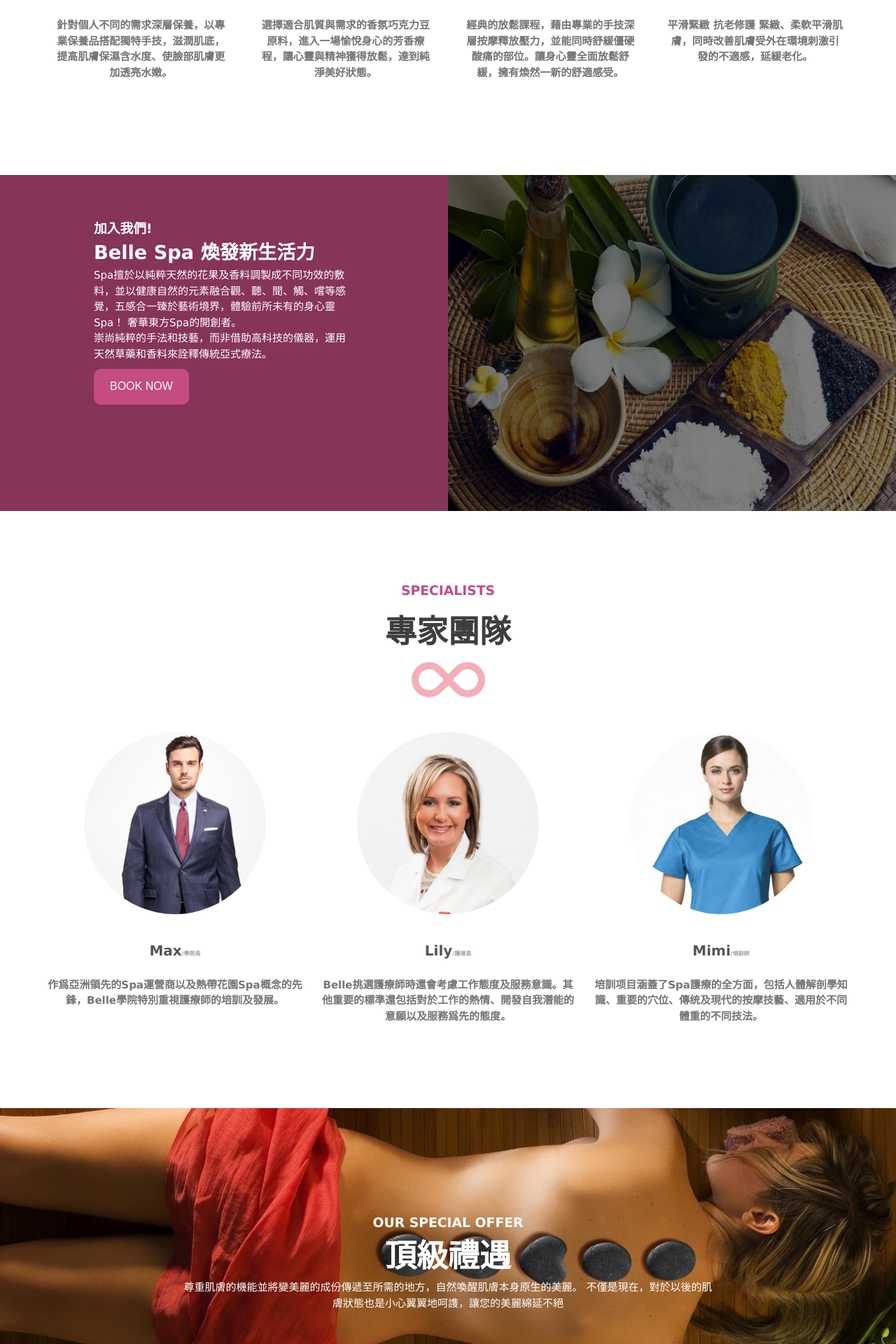
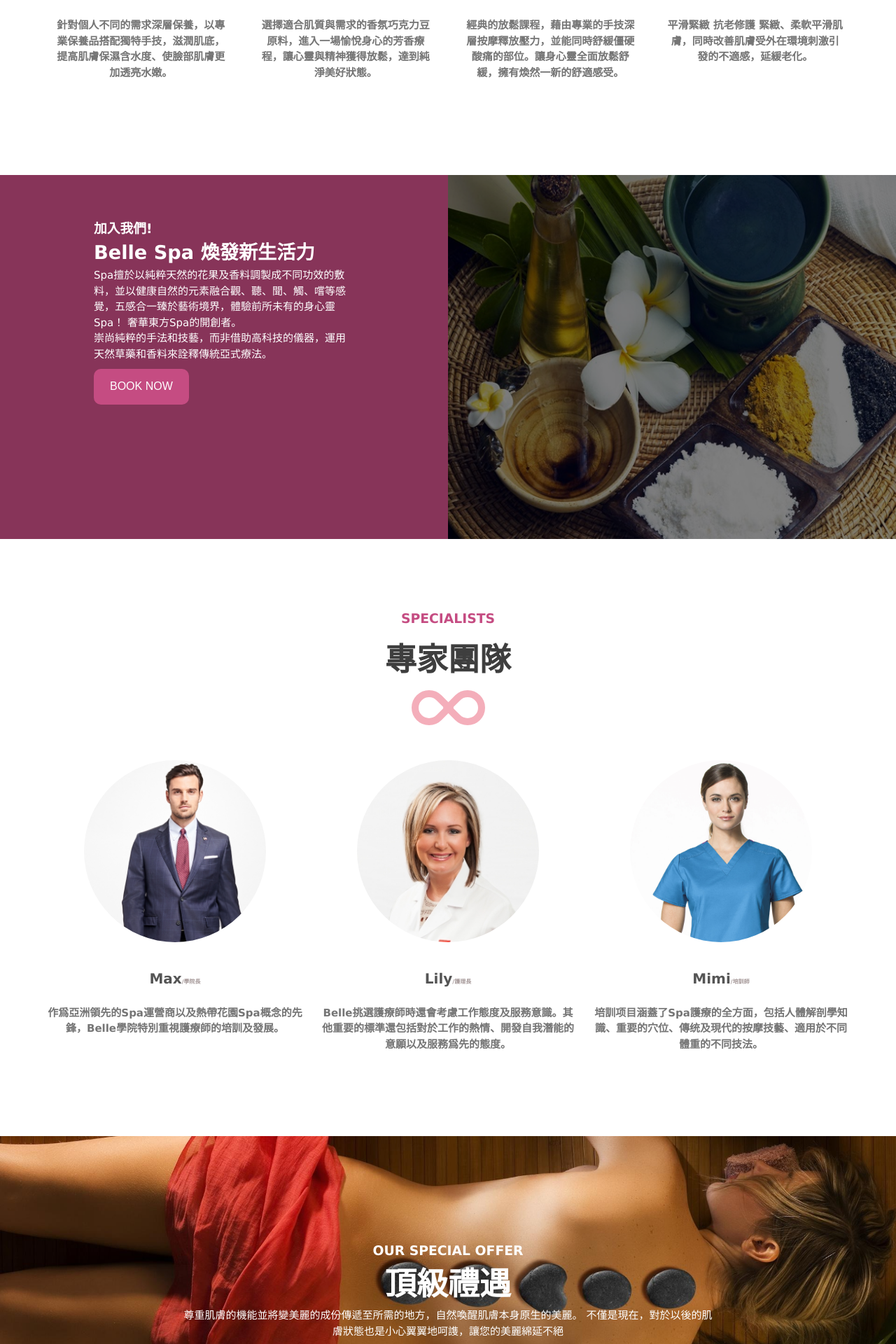
Before and after one commit to Miami11/belle, a PHP site: page / in a window 1280 px wide. Shown: the part 1395-3315 px from the top of the page at 70% size. Run offline with PHP 8.4, Linux system fonts and the light colour scheme; some libraries are stand-ins or nearby versions.

Commit message:
revise detail

```diff
--- a/assets/css/mainstyle.css
+++ b/assets/css/mainstyle.css
@@ -5,7 +5,7 @@
 }
 
 body {
-    font-family: 'Lucida Grande', '標楷體', Helvetica, Arial, sans-serif;
+    font-family: 'Lucida Grande', '思源黑體','細明體', Helvetica, Arial, sans-serif;
     color: #222;
     font-size: 16px;
     line-height: 1.5;
@@ -1124,7 +1124,7 @@
     }
     .color {
         background-color: #873459;
-        height: 70vh;
+        height: 75vh;
 
     }
 
@@ -1132,7 +1132,7 @@
         background-image: url("../images/ingredient.jpg");
         /*padding-bottom: 500px;*/
         background-size: cover;
-        height: 70vh;
+        height: 75vh;
         filter: brightness(50%);
 
     }
@@ -1174,12 +1174,12 @@
     }
     .ServiceBook {
         background-color: rgba(0, 0, 0, .2);
-        height: 103vh;
+        height: 115vh;
         background-size: cover;
         background-position: bottom;
         /*filter: brightness(50%); */
         background-repeat: no-repeat;
-        background-attachment: fixed;
+        /*background-attachment: fixed;*/
         margin-bottom: 80px;
     }
 
@@ -1214,7 +1214,7 @@
     }
     .ServiceBook {
         background-color: rgba(0, 0, 0, .2);
-        height: 85vh;
+        height: 90vh;
         background-size: cover;
         background-position: bottom;
         /*filter: brightness(50%); */
@@ -1264,7 +1264,7 @@
     }
     .color {
         background-color: #873459;
-        height: 60vh;
+        height: 65vh;
 
     }
 
@@ -1272,7 +1272,7 @@
         background-image: url("../images/ingredient.jpg");
         /*padding-bottom: 500px;*/
         background-size: cover;
-        height: 60vh;
+        height: 65vh;
         filter: brightness(50%);
 
     }
@@ -1935,7 +1935,7 @@
     color: white;
 }
 .message{
-    height: 150px;
+    height: 130px;
 }
 
 .join {
--- a/assets/js/main.js
+++ b/assets/js/main.js
@@ -17,7 +17,7 @@
                 items: 3
             },
             1000: {
-                items: 5
+                items: 4
             }
         }
     });
@@ -31,7 +31,7 @@
     });
 
 
-    //視差特效
+    //視差
     var parallax = document.querySelectorAll(".prlx_lyr_1"),
         speed = -0.5;
 
@@ -113,9 +113,9 @@
     element: document.getElementById('element-waypoint'),
     handler: function (direction) {
         //notify(this.element.id + ' triggers at ' + this.triggerPoint)
-        var item = document.getElementById("sBtn");
+       var item = document.getElementById("sBtn");
         item.className += " animated";
-        item.className += " fadeIn";
+        item.className += " fadeInUp";
 
     },
     offset: '75%'
@@ -137,7 +137,7 @@
 
         for (var num in item_array) {
             item_array[num].className += " animated";
-            item_array[num].className += " fadeIn";
+            item_array[num].className += " fadeInUp";
         }
 
     },
@@ -147,22 +147,22 @@
 
 
 
-// new Waypoint({
-//     element: document.getElementById('expert'),
-//     handler: function (direction) {
-//
-//         var obj = document.getElementById('expert');
-//         obj.style.opacity = 1;
-//         var item_array = [];
-//         item_array.push(document.getElementById("expert_item_0"));
-//         item_array.push(document.getElementById("expert_item_1"));
-//         item_array.push(document.getElementById("expert_item_2"));
-//
-//         for (var num in item_array) {
-//             item_array[num].className += " animated";
-//             item_array[num].className += " fadeInUp";
-//         }
-//
-//     },
-//     offset: '75%'
-// })
+new Waypoint({
+    element: document.getElementById('expert'),
+    handler: function (direction) {
+
+        var obj = document.getElementById('expert');
+        obj.style.opacity = 1;
+        var item_array = [];
+        item_array.push(document.getElementById("expert_item_0"));
+        item_array.push(document.getElementById("expert_item_1"));
+        item_array.push(document.getElementById("expert_item_2"));
+
+        for (var num in item_array) {
+            item_array[num].className += " animated";
+            item_array[num].className += " fadeInUp";
+        }
+
+    },
+    offset: '75%'
+})
--- a/contact.php
+++ b/contact.php
@@ -98,7 +98,7 @@
                             </tr>
                             <tr>
                                 <td>
-                                    <input type="text" placeholder="Message*">
+                                    <input class="message" type="text" placeholder="Message*">
                                 </td>
                             </tr>
 
--- a/index.php
+++ b/index.php
@@ -158,11 +158,11 @@
             <h5 class="titleColor">SPECIALISTS</h5>
             <h2 class="Btitle">專家團隊</h2>
             <div class="textHr"></div>
-            <div class="realGroup textcenter ">
+            <div id="expert" class="realGroup textcenter ">
                 <div class="col-lg-4 col-sm-4 col-xs-12 ">
 
 
-                    <div class="pixFrame2"><img class="pplimg" src="assets/images/expertgigi.jpeg"
+                    <div id="expert_item_0" class="pixFrame2"><img class="pplimg" src="assets/images/expertgigi.jpeg"
                                                 data-lightbox="expertgigi">
                     </div>
                     <div class="tableGroup">
@@ -175,7 +175,7 @@
 
                 </div>
                 <div class="col-lg-4 col-sm-4 col-xs-12 ">
-                    <div class="pixFrame2"><img class="pplimg" src="assets/images/expertb.jpg" alt=""></div>
+                    <div id="expert_item_1" class="pixFrame2"><img class="pplimg" src="assets/images/expertb.jpg" alt=""></div>
                     <div class="tableGroup">
                         <h4 class="Sstitle"><br>Lily<span class="xstext">/護理長</span></h4>
                         <h5 class="smalltext"><br>Belle挑選護療師時還會考慮工作態度及服務意識。其他重要的標準還包括對於工作的熱情、開發自我潛能的意願以及服務爲先的態度。
@@ -184,7 +184,7 @@
                     </div>
                 </div>
                 <div class="col-lg-4 col-sm-4 col-xs-12 ">
-                    <div class="pixFrame2"><img class="pplimg" src="assets/images/expert4.jpg"></div>
+                    <div id="expert_item_2" class="pixFrame2"><img class="pplimg" src="assets/images/expert4.jpg"></div>
                     <div class="tableGroup">
                         <h4 class="Sstitle"><br>Mimi<span class="xstext">/培訓師</span></h4>
                         <h5 class="smalltext"><br>培訓项目涵蓋了Spa護療的全方面，包括人體解剖學知識、重要的穴位、傳统及現代的按摩技藝、適用於不同體重的不同技法。
```
Also changed, not shown: assets/images/product/banner3.jpg (deleted), assets/images/product/banner4.jpg, 3 other files.
